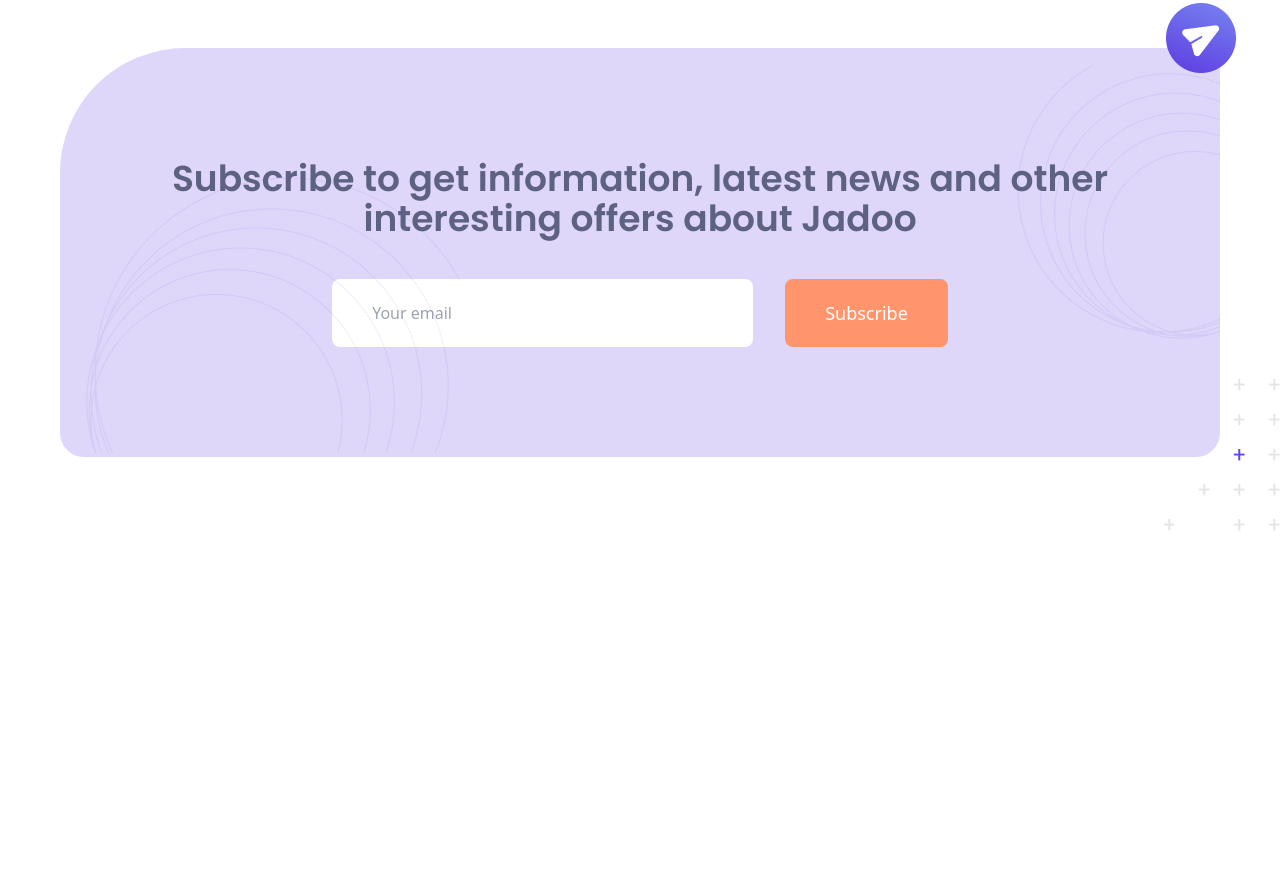
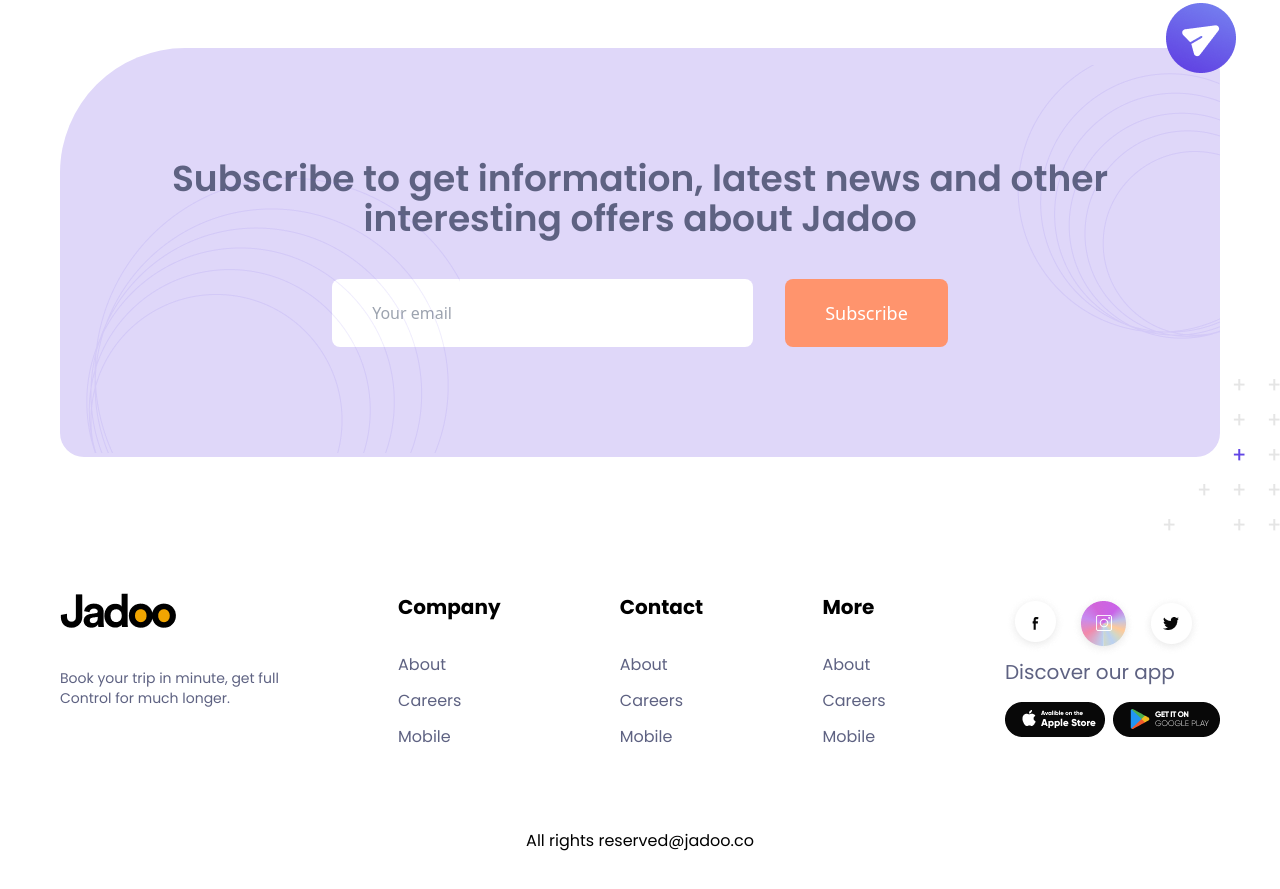
Before and after one commit to shajalal07s/figma-06, a website: page src/index.html in a window 1280 px wide. Shown: the part 3651-4540 px from the top of the page. Before the commit the page ends 4324 px from the top, so only its background shows below. Drawn offline with nearby package versions, Linux system fonts and the light colour scheme; files that its build step writes are made by us from their sources; a web font is replaced by a local one.

Commit message:
Footer section create and Image add

```diff
--- a/src/index.html
+++ b/src/index.html
@@ -327,8 +327,43 @@
 
     <!-- Footer section -->
 
-    <footer class="w-primary py-20">
-
+    <footer class="w-primary mx-auto py-20 font-Poppins">
+        <div class="fot-sec flex justify-between">
+            <div class="log-text">
+                <img src="../Figma-06-Img/Logo.png" alt="">
+                <p class="text-sm mt-10 text-primary">
+                    Book your trip in minute, get full <br>
+                    Control for much longer.
+                </p>
+            </div>
+            <div>
+                <p class="text-xl font-bold">Company</p>
+                <p class="mt-8 text-primary">About</p>
+                <p class="mt-3 text-primary">Careers</p>
+                <p class="mt-3 text-primary">Mobile</p>
+            </div>
+            <div>
+                <p class="text-xl font-bold">Contact</p>
+                <p class="mt-8 text-primary">About</p>
+                <p class="mt-3 text-primary">Careers</p>
+                <p class="mt-3 text-primary">Mobile</p>
+            </div>
+            <div>
+                <p class="text-xl font-bold">More</p>
+                <p class="mt-8 text-primary">About</p>
+                <p class="mt-3 text-primary">Careers</p>
+                <p class="mt-3 text-primary">Mobile</p>
+            </div>
+            <div class="contact-us">
+                <img src="../Figma-06-Img/Social.png" alt="">
+                <p class="text-xl text-primary">Discover our app</p>
+                <div class="flex gap-2 mt-4">
+                    <img src="../Figma-06-Img/Play Store.png" alt="">
+                    <img src="../Figma-06-Img/Google Play.png" alt="">
+                </div>
+            </div>
+        </div>
+        <p class="text-center mt-20">All rights reserved@jadoo.co</p>
     </footer>
 </body>
 </html>
```
Also changed, not shown: Figma-06-Img/Google Play.png (added), Figma-06-Img/Play Store.png (added), Figma-06-Img/Social.png (added).
